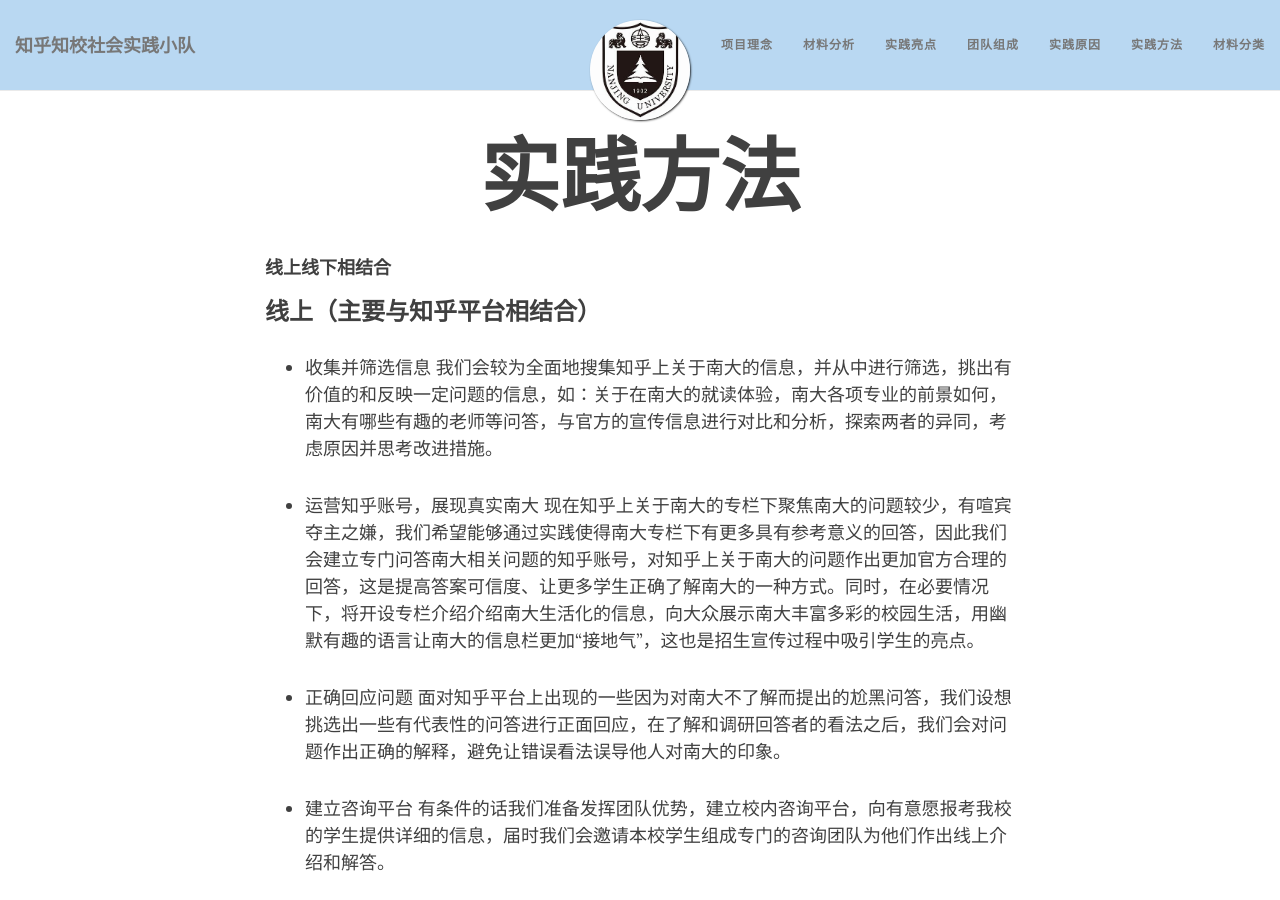
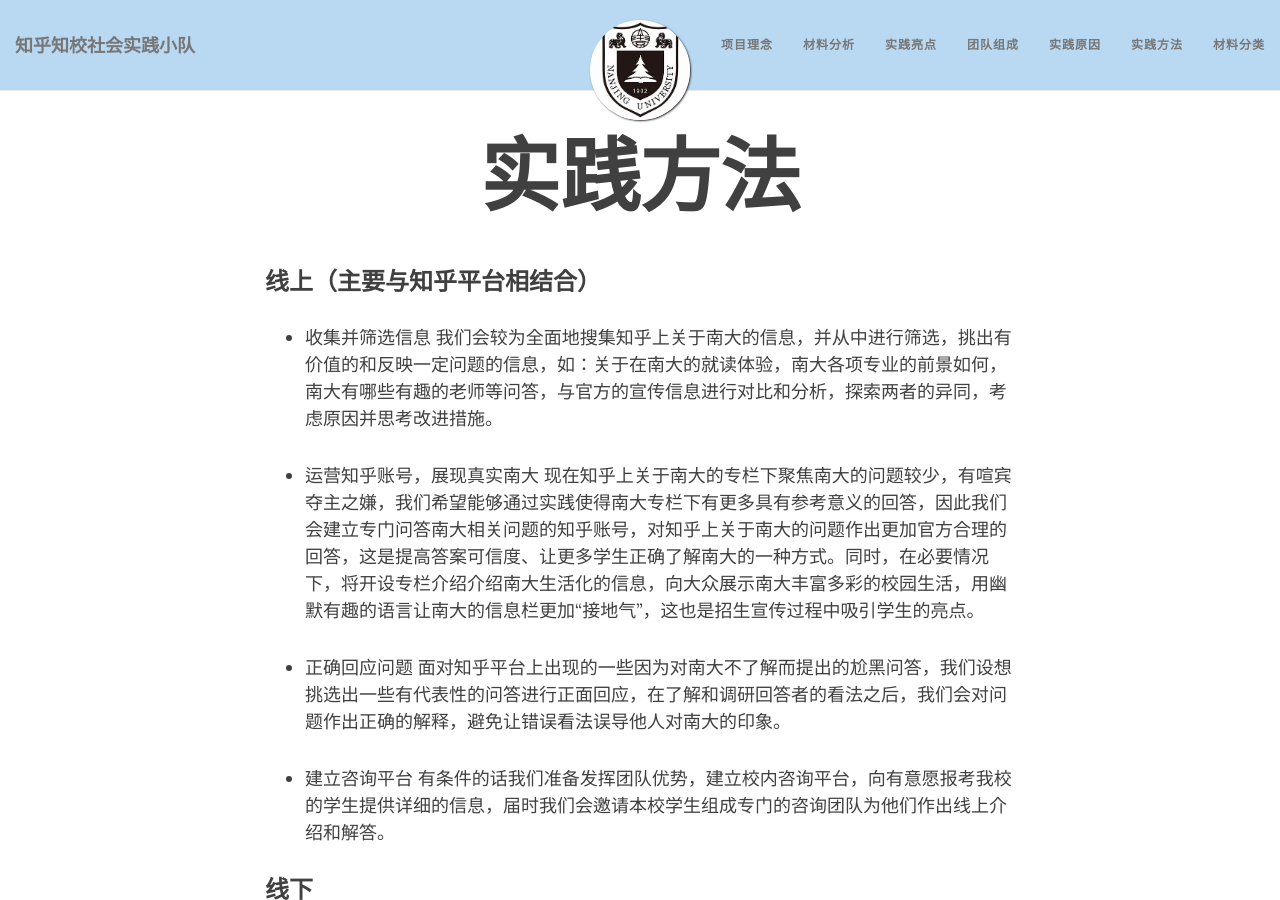
Before and after one commit to zhzx-team/zhzx-team, a Jekyll site: the page built from method.md, in a window 1280 px wide and 900 px high. Built offline with Jekyll 4.4.1, drawn with Linux system fonts in a browser that asks for light colours; nearby versions of some CDN libraries.

Commit message:
Update method.md

```diff
--- a/method.md
+++ b/method.md
@@ -2,7 +2,7 @@
 layout: page
 title: 实践方法
 ---
-#### 线上线下相结合
+
 ### 线上（主要与知乎平台相结合）
 - 收集并筛选信息
 我们会较为全面地搜集知乎上关于南大的信息，并从中进行筛选，挑出有价值的和反映一定问题的信息，如：关于在南大的就读体验，南大各项专业的前景如何，南大有哪些有趣的老师等问答，与官方的宣传信息进行对比和分析，探索两者的异同，考虑原因并思考改进措施。
```
